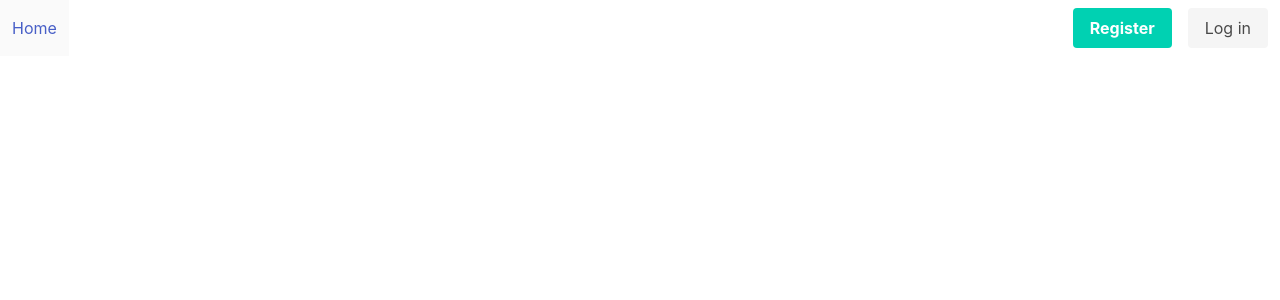
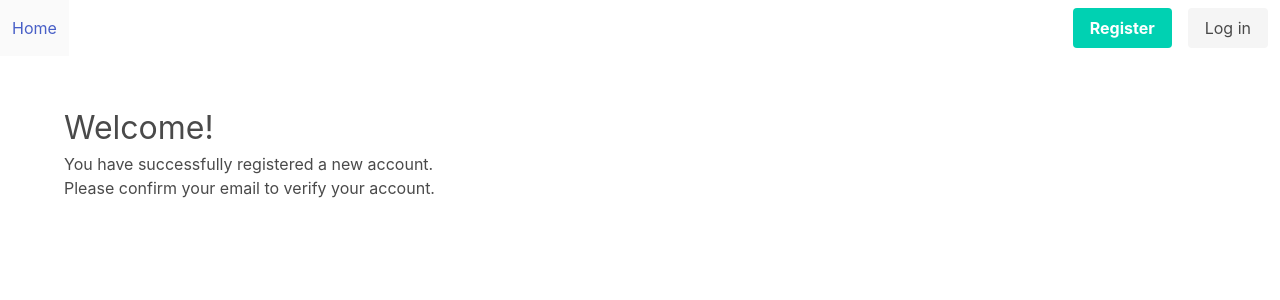
Before and after one commit to woodsmanlucas/aws-final-assignment, a React (Create React App) app: page /welcome in a window 1280 px wide. Shown: the top 300 px of the page. Built offline with nearby package versions, Linux system fonts and the light colour scheme.

Commit message:
add welcome page for new registrants

```diff
--- a/src/App.js
+++ b/src/App.js
@@ -4,6 +4,7 @@ import './App.css';
 import Navbar from './components/Navbar';
 import Home from './components/Home';
 import Register from './components/auth/Register';
+import Welcome from './components/auth/Welcome';
 
 class App extends Component {
   render() {
@@ -15,6 +16,7 @@ class App extends Component {
             <Switch>
               <Route exact path="/" component={Home} />
               <Route exact path="/register" component={Register} />
+              <Route exact path="/welcome" component={Welcome} />
             </Switch>
           </div>
         </Router>
--- /dev/null
+++ b/src/components/auth/Welcome.js
@@ -0,0 +1,13 @@
+import React from 'react';
+
+export default function Welcome() {
+  return (
+    <section className="section auth">
+      <div className="container">
+        <h1>Welcome!</h1>
+        <p>You have successfully registered a new account.</p>
+        <p>Please confirm your email to verify your account.</p>
+      </div>
+    </section>
+  )
+}
```
